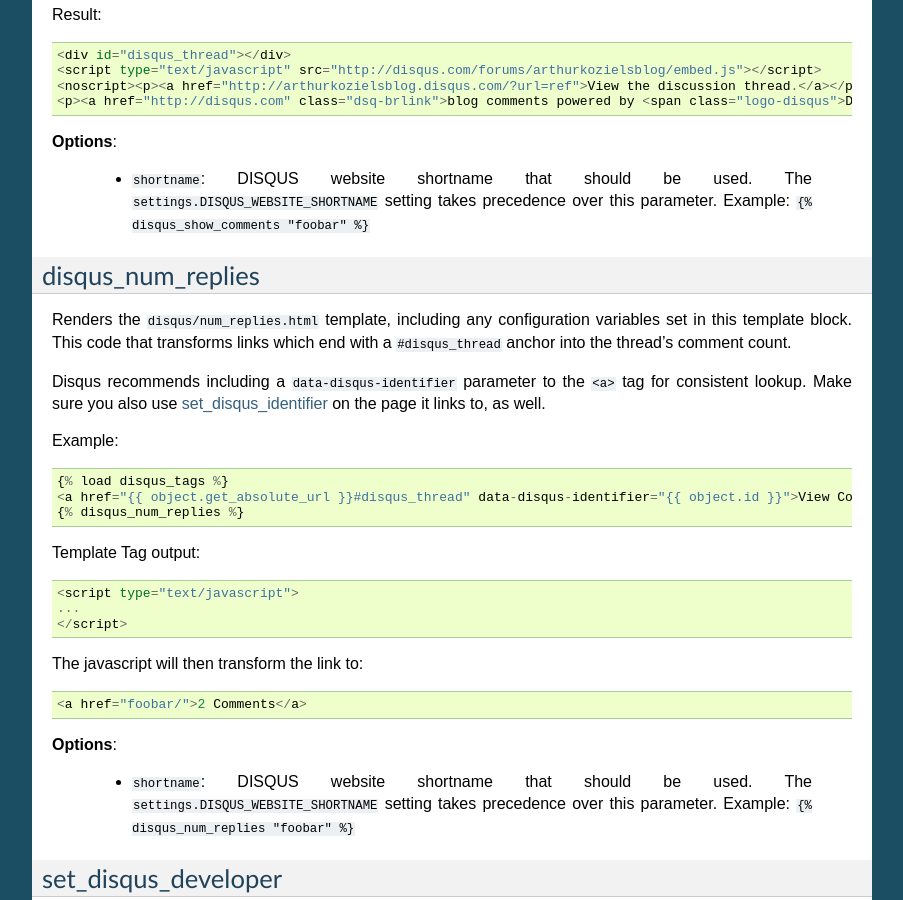
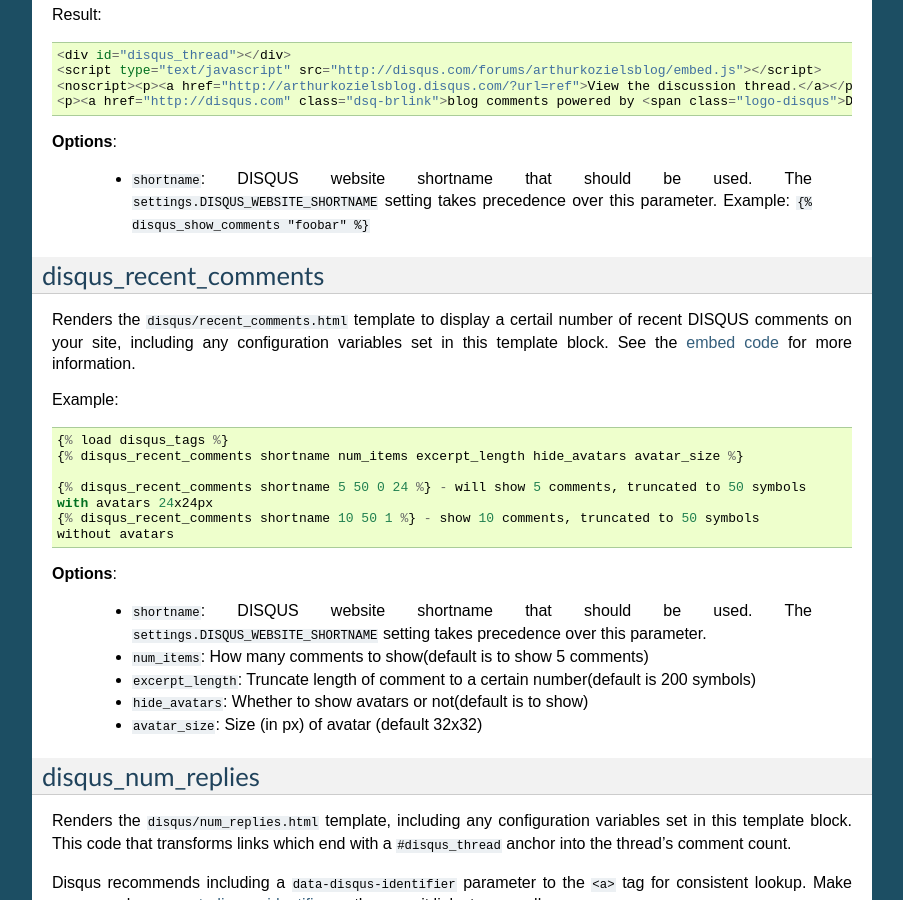
Before and after one commit to arthurk/django-disqus, a Sphinx documentation site: the page built from docs/templatetags.rst, in a window 1280 px wide and 900 px high, scrolled down 720 px. Shown: the whole window, without its empty margins (198-1101 px from the left). Built offline with Sphinx 7.4.7, drawn with Linux system fonts in a browser that asks for light colours; some of the changed text lies outside the part shown.

Commit message:
Added description to docs of recent_comments tag.

```diff
--- a/docs/templatetags.rst
+++ b/docs/templatetags.rst
@@ -56,6 +56,36 @@
  - ``shortname``: DISQUS website shortname that should be used. The
    ``settings.DISQUS_WEBSITE_SHORTNAME`` setting takes precedence
    over this parameter. Example: ``{% disqus_show_comments "foobar" %}``
+
+.. _disqus_recent_comments:
+
+disqus_recent_comments
+--------------------
+
+Renders the ``disqus/recent_comments.html`` template to display a certail number of
+recent DISQUS comments on your site, including any configuration variables set in
+this template block. See the `embed code <http://disqus.com/admin/tools/#widget=recent>`_
+for more information.
+
+Example::
+
+    {% load disqus_tags %}
+    {% disqus_recent_comments shortname num_items excerpt_length hide_avatars avatar_size %}
+
+    {% disqus_recent_comments shortname 5 50 0 24 %} - will show 5 comments, truncated to 50 symbols
+    with avatars 24x24px
+    {% disqus_recent_comments shortname 10 50 1 %} - show 10 comments, truncated to 50 symbols
+    without avatars
+
+**Options**:
+
+ - ``shortname``: DISQUS website shortname that should be used. The
+   ``settings.DISQUS_WEBSITE_SHORTNAME`` setting takes precedence
+   over this parameter.
+ - ``num_items``: How many comments to show(default is to show 5 comments)
+ - ``excerpt_length``: Truncate length of comment to a certain number(default is 200 symbols)
+ - ``hide_avatars``: Whether to show avatars or not(default is to show)
+ - ``avatar_size``: Size (in px) of avatar (default 32x32)
 
 .. _disqus_num_replies:
 
```
